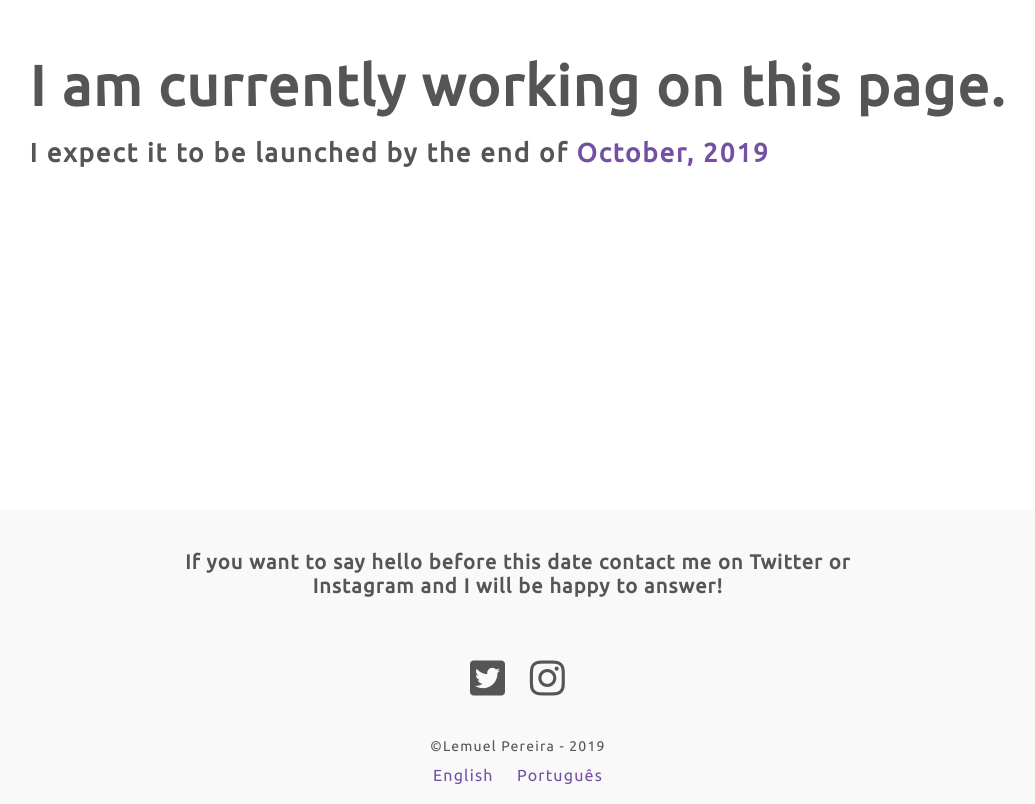
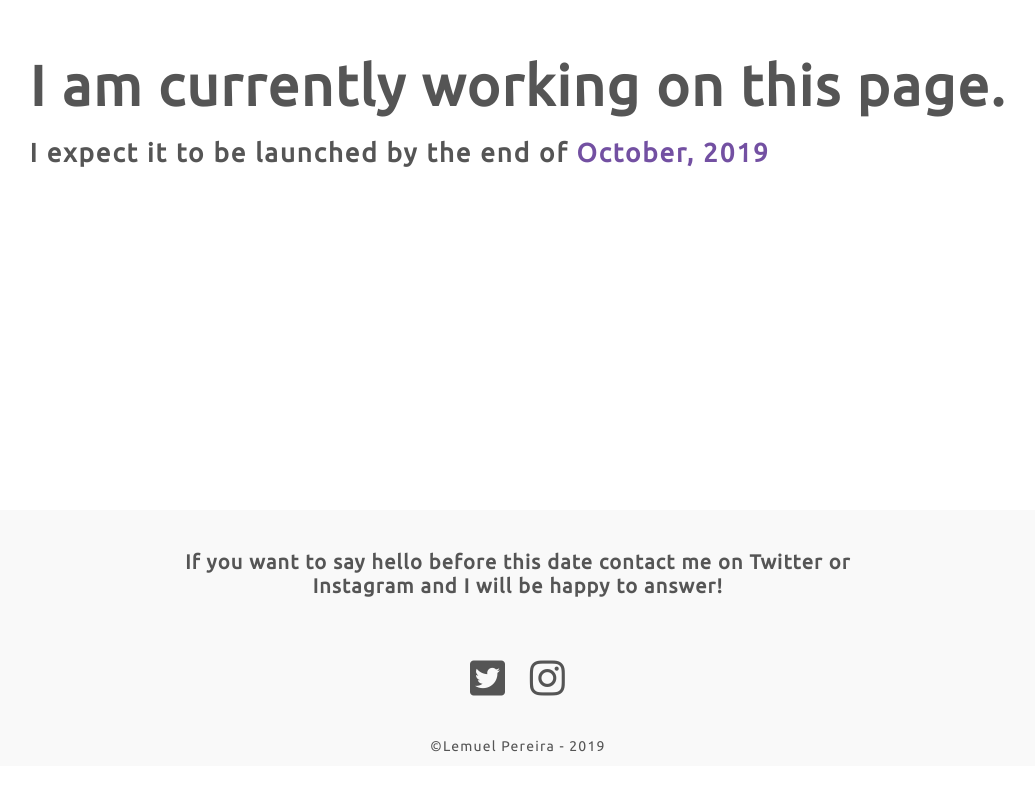
Before and after one commit to lemuelpjr/lp-old-landing-page, a plain HTML site: page index.html in a window 1280 px wide. Shown: the part 290-1094 px from the top of the page, without its empty margins (122-1157 px from the left). After the commit the page ends 1056 px from the top, so only its background shows below. Drawn offline with Linux system fonts and the light colour scheme.

Commit message:
delete language option in index file

```diff
--- a/index.html
+++ b/index.html
@@ -34,11 +34,6 @@
     </div>
 
     <p class="copyright">&copy;Lemuel Pereira - 2019</p>
-
-    <div class="lang">
-      <a href="index.html">English</a>
-      <a href="pt.html">Português</a>
-    </div>
   </footer>
 </body>
 
```
